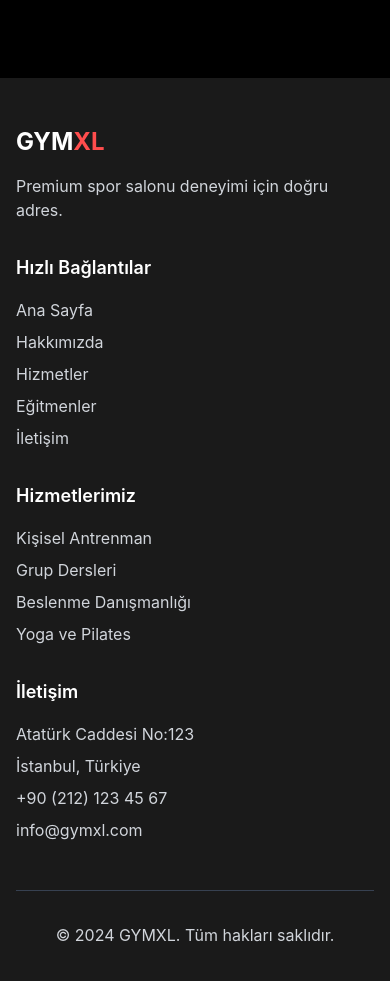
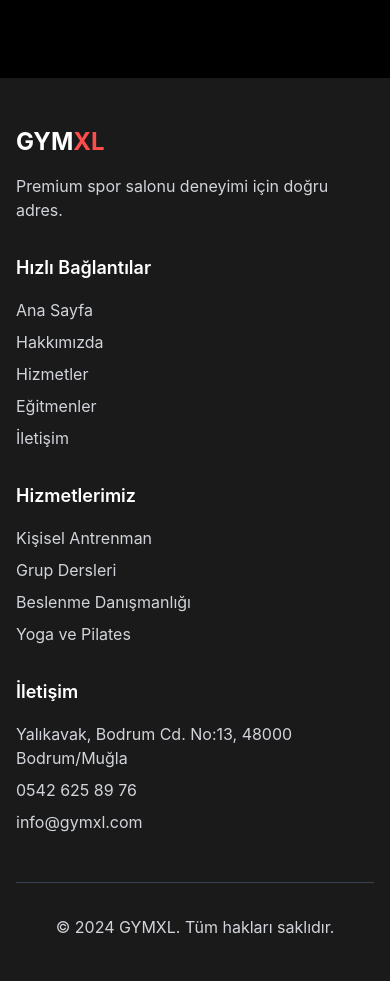
Before and after one commit to Mert48Ta/gymxl, a React (Create React App) app: page / in a window 390 px wide. Shown: the part 10420-11401 px from the top of the page. Built offline with nearby package versions, Linux system fonts and the light colour scheme.

Commit message:
footer_güncelleme

```diff
--- a/src/App.js
+++ b/src/App.js
@@ -898,7 +898,7 @@ function App() {
       {/* Footer */}
       <footer className="bg-secondary">
         <div className="max-w-7xl mx-auto py-12 px-4 sm:px-6 lg:px-8">
-          <div className="grid grid-cols-1 md:grid-cols-4 gap-8">
+          <div className="grid grid-cols-1 md:grid-cols-2 gap-8 items-center">
             <div>
               <h2 className="text-2xl font-bold text-white">GYM<span className="text-primary">XL</span></h2>
               <p className="mt-4 text-gray-300">
@@ -927,9 +927,8 @@ function App() {
             <div>
               <h3 className="text-lg font-semibold text-white mb-4">İletişim</h3>
               <ul className="space-y-2">
-                <li className="text-gray-300">Atatürk Caddesi No:123</li>
-                <li className="text-gray-300">İstanbul, Türkiye</li>
-                <li className="text-gray-300">+90 (212) 123 45 67</li>
+                <li className="text-gray-300">Yalıkavak, Bodrum Cd. No:13, 48000 Bodrum/Muğla</li>
+                <li className="text-gray-300">0542 625 89 76</li>
                 <li className="text-gray-300">info@gymxl.com</li>
               </ul>
             </div>
```
